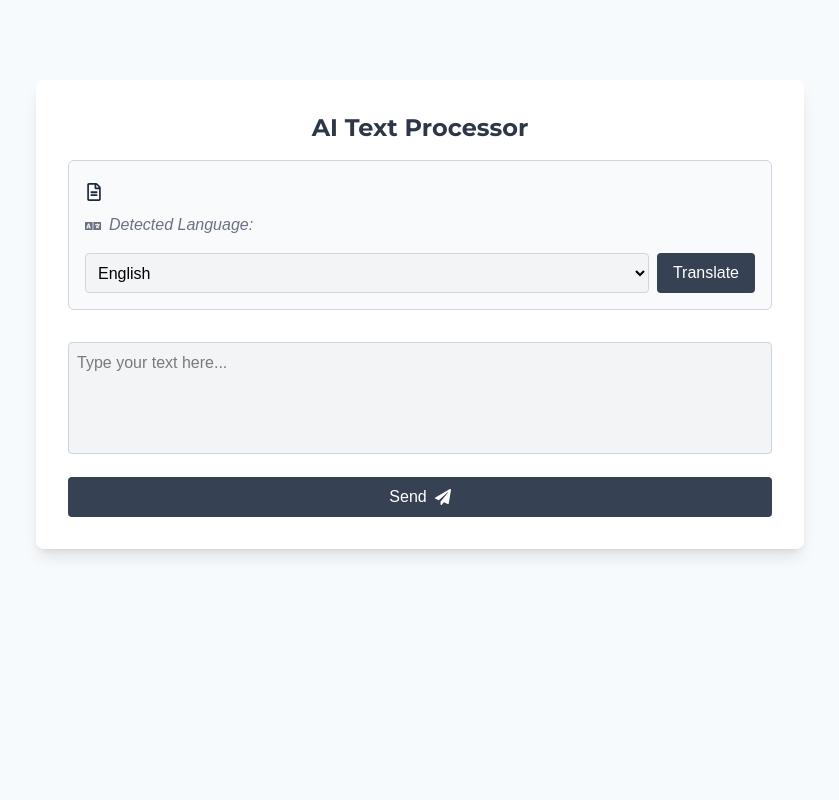
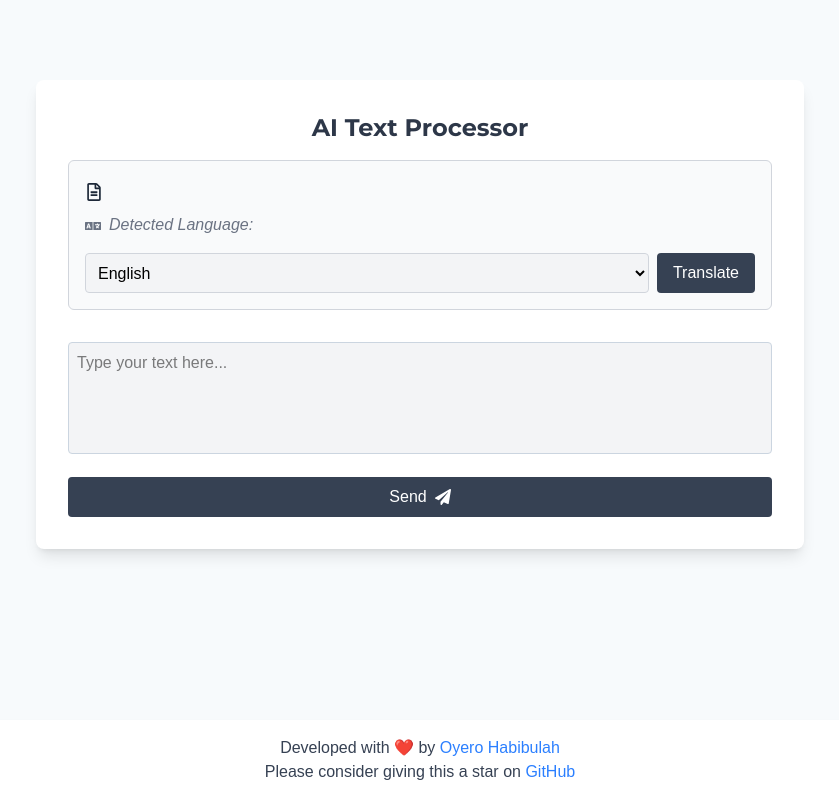
Before and after one commit to oyerohabib/AI-text-processor, a React (Vite) app: page / in a window 1280 px wide. Shown: the whole page, without its empty margins (220-1059 px from the left). Built offline with nearby package versions, Linux system fonts and the light colour scheme.

Commit message:
feat: developed footer section for project

```diff
--- a/src/App.jsx
+++ b/src/App.jsx
@@ -1,10 +1,12 @@
 import { TextProcessor } from "./components/TextProcessor";
 import ErrorBoundary from "./components/ErrorBoundary";
+import Footer from "./components/Footer";
 
 function App() {
   return (
     <ErrorBoundary>
       <TextProcessor />
+      <Footer />
     </ErrorBoundary>
   );
 }
--- /dev/null
+++ b/src/components/Footer.jsx
@@ -0,0 +1,32 @@
+import React from "react";
+
+const Footer = () => {
+  return (
+    <footer className="fixed bottom-0 left-0 right-0 bg-white shadow-md p-4 text-center">
+      <p className="text-gray-700">
+        Developed with ❤️ by{" "}
+        <a
+          href="https://www.linkedin.com/in/oyerohabib/"
+          target="_blank"
+          rel="noopener noreferrer"
+          className="text-blue-500 hover:underline"
+        >
+          Oyero Habibulah
+        </a>
+      </p>
+      <p className="text-gray-700">
+        Please consider giving this a star on{" "}
+        <a
+          href="https://github.com/oyerohabib/AI-text-processor"
+          target="_blank"
+          rel="noopener noreferrer"
+          className="text-blue-500 hover:underline"
+        >
+          GitHub
+        </a>
+      </p>
+    </footer>
+  );
+};
+
+export default Footer;
--- a/src/globals.css
+++ b/src/globals.css
@@ -23,3 +23,7 @@ textarea:focus {
   border-color: #63b3ed; /* Highlight border on focus */
   outline: none; /* Remove default outline */
 }
+
+footer {
+  z-index: 1000; /* Ensure the footer is above other content */
+}
```
